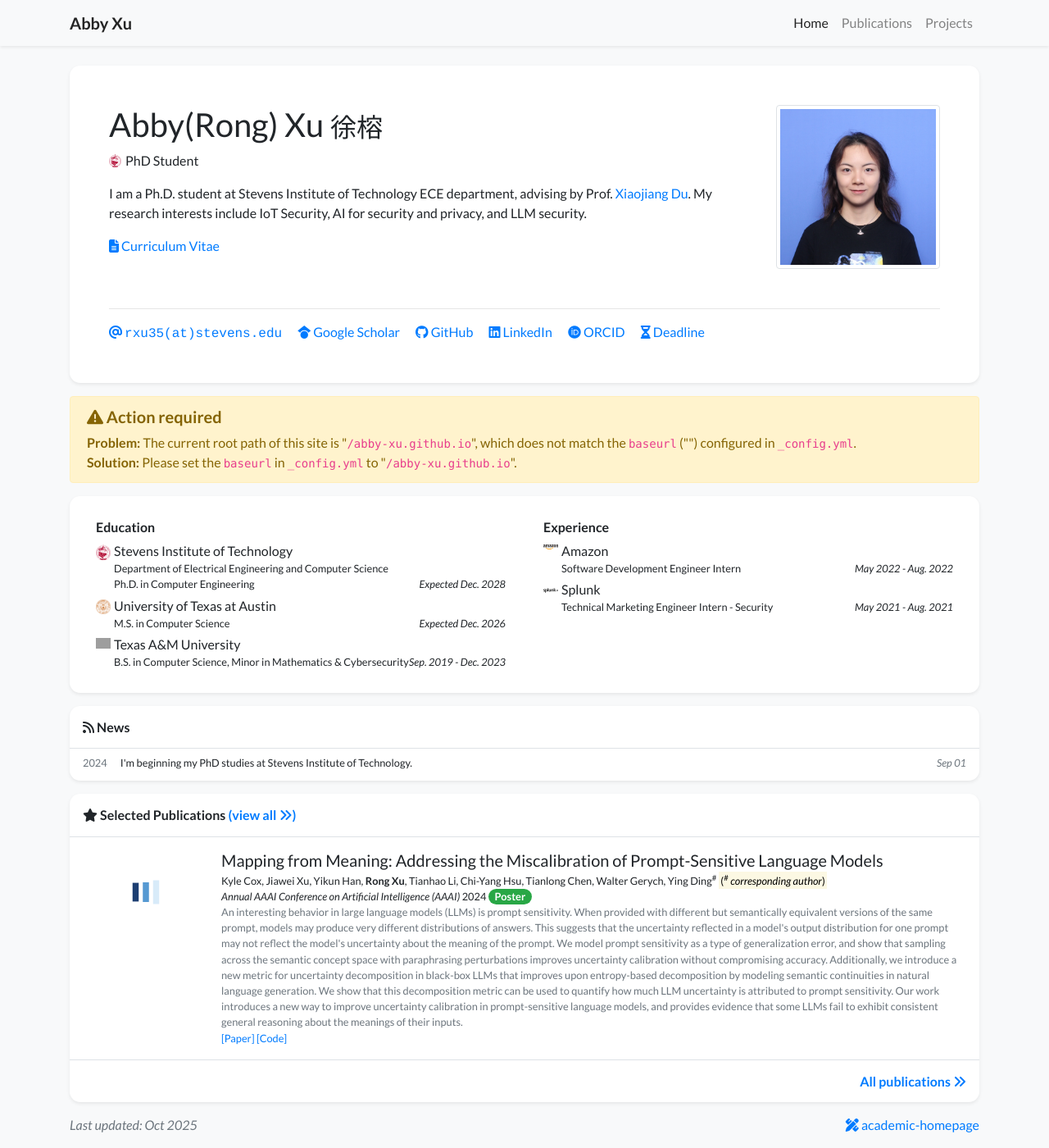
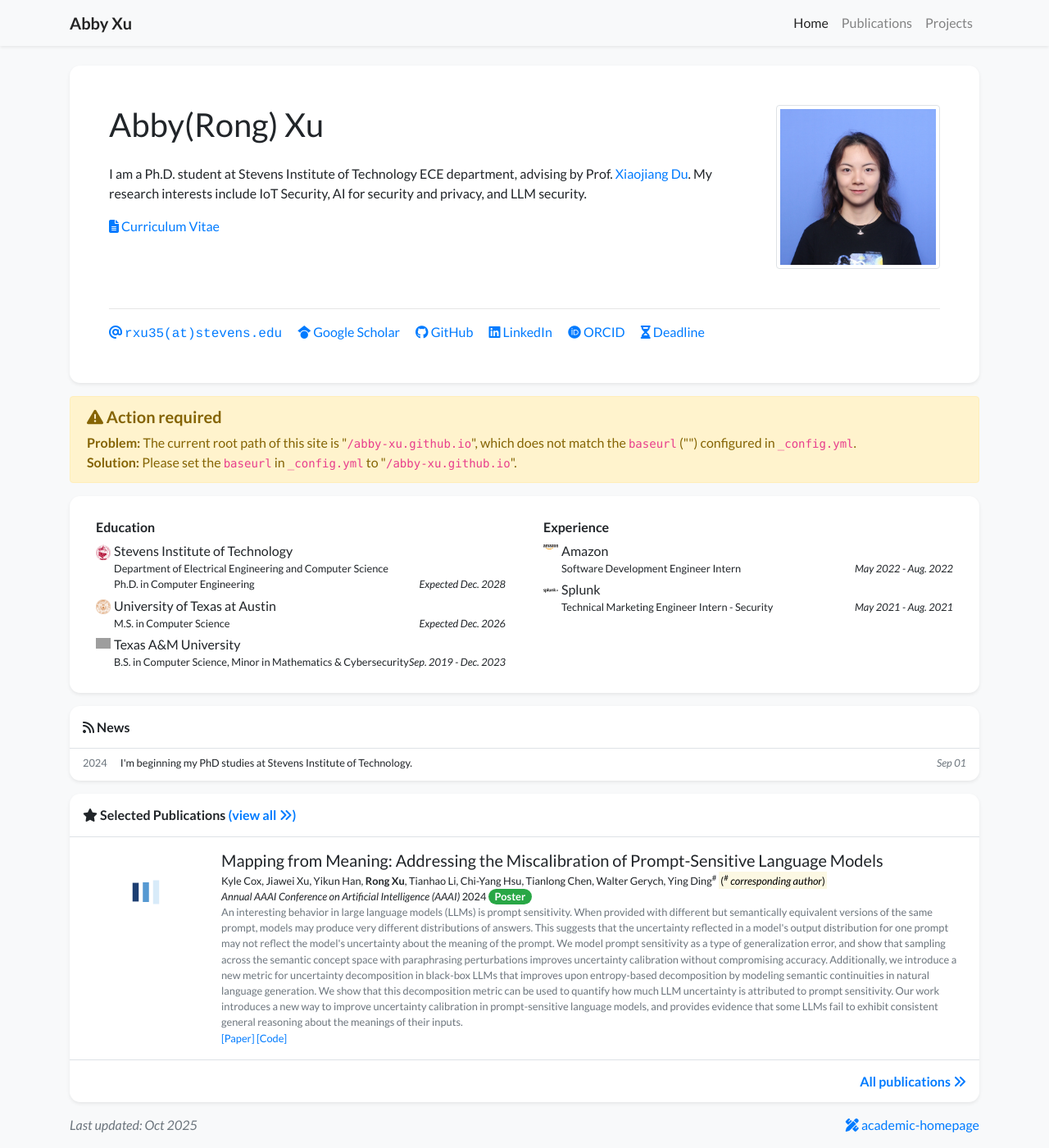
Before and after one commit to Abby-xu/abby-xu.github.io, a Jekyll site: the page built from index.html, in a window 1280 px wide and 1400 px high. Shown: the whole window at 82% size. Built offline with Jekyll 4.4.1, drawn with Linux system fonts in a browser that asks for light colours; nearby versions of some CDN libraries; a style sheet for code colours, icons or effects is not loaded; grey boxes are pictures that could not be loaded.

Commit message:
Update profile.yml
Comment out positions section in profile.yml

```diff
--- a/_data/profile.yml
+++ b/_data/profile.yml
@@ -1,11 +1,11 @@
 primary_name: "Abby(Rong) Xu"
-secondary_name: "徐榕"
+secondary_name:
 navbar_name: "Abby Xu"
 
-positions:
-- logo: /assets/images/badges/SIT.png  # Logo is optional
-  name: PhD Student
-  affiliation: Stevens Institute of Technology
+# positions:
+# - logo: /assets/images/badges/SIT.png  # Logo is optional
+#   name: PhD Student
+#   affiliation: Stevens Institute of Technology
 
 
 email: "rxu35@stevens.edu"
```
